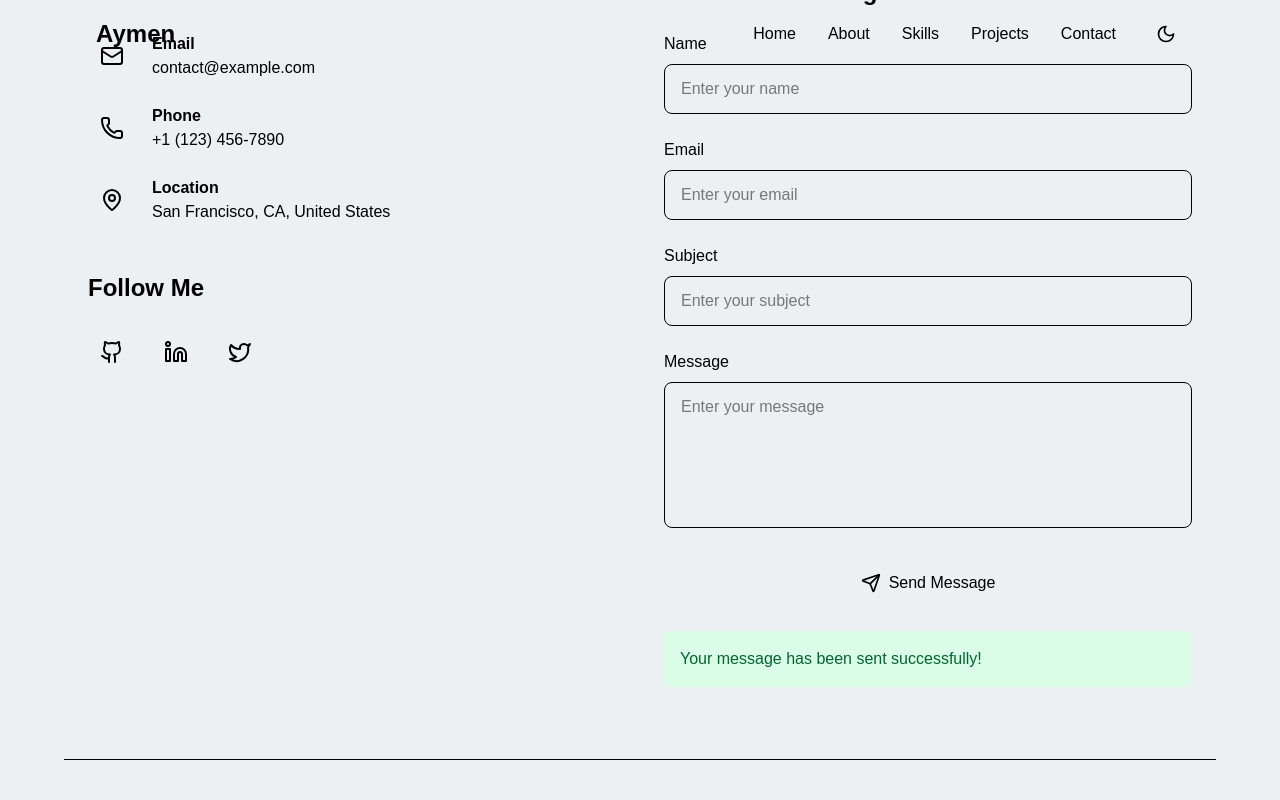
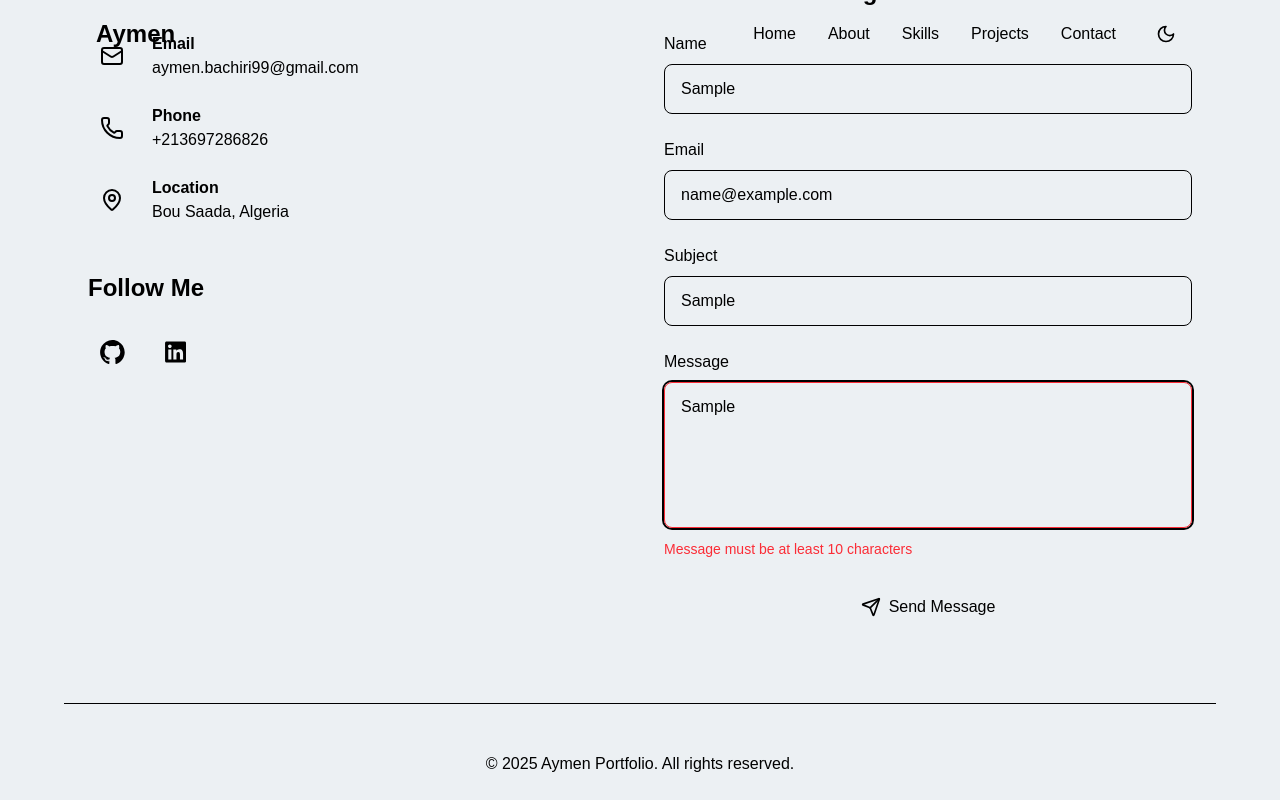
Before and after one commit to Aymenbachiri/portfolio2025, a Next.js app: page / in a window 1280 px wide. Both pictures are taken after typing "Sample", "name@example.com", "Sample", "Sample" into the empty fields and a click on the button "Send Message". Shown: the part 3186-3986 px from the top of the page. Built offline with nearby package versions, Linux system fonts and the light colour scheme.

Commit message:
add mailersend

```diff
--- /dev/null
+++ b/src/app/api/contact/route.ts
@@ -0,0 +1,59 @@
+import { type NextRequest, NextResponse } from "next/server";
+import { MailerSend, EmailParams, Sender, Recipient } from "mailersend";
+import { contactFormSchema } from "@/lib/schema/schema";
+
+export async function POST(request: NextRequest) {
+  try {
+    const body = await request.json();
+
+    const result = contactFormSchema.safeParse(body);
+    if (!result.success) {
+      return NextResponse.json(
+        { error: "Invalid form data", details: result.error.format() },
+        { status: 400 },
+      );
+    }
+
+    const { name, email, subject, message } = result.data;
+
+    const mailerSend = new MailerSend({
+      apiKey: process.env.MAILERSEND_API_KEY || "",
+    });
+
+    const sentFrom = new Sender(
+      "noreply@yourdomain.com",
+      "Portfolio Contact Form",
+    );
+    const recipients = [
+      new Recipient("aymen.bachiri99@gmail.com", "Aymen Bachiri"),
+    ];
+
+    const emailParams = new EmailParams()
+      .setFrom(sentFrom)
+      .setTo(recipients)
+      .setSubject(`Portfolio Contact: ${subject}`).setHtml(`
+        <h2>New contact form submission</h2>
+        <p><strong>Name:</strong> ${name}</p>
+        <p><strong>Email:</strong> ${email}</p>
+        <p><strong>Subject:</strong> ${subject}</p>
+        <p><strong>Message:</strong><br>${message.replace(/\n/g, "<br>")}</p>
+      `).setText(`
+        New contact form submission
+
+        Name: ${name}
+        Email: ${email}
+        Subject: ${subject}
+        Message: ${message}
+      `);
+
+    await mailerSend.email.send(emailParams);
+
+    return NextResponse.json({ success: true });
+  } catch (error) {
+    console.error("Error sending email:", error);
+    return NextResponse.json(
+      { error: `Failed to send email ${error}` },
+      { status: 500 },
+    );
+  }
+}
--- a/src/components/contact.tsx
+++ b/src/components/contact.tsx
@@ -1,46 +1,56 @@
 "use client";
 
-import { type JSX, useState } from "react";
+import { type JSX } from "react";
 import { motion } from "framer-motion";
-import { Mail, Phone, MapPin, Send } from "lucide-react";
+import { Mail, Phone, MapPin, Send, Loader2 } from "lucide-react";
+import { GithubIcon } from "@/lib/icons/gitub-icon";
+import { LinkedInIcon } from "@/lib/icons/linkedin-icon";
+import { useForm } from "react-hook-form";
+import { contactFormSchema, type ContactFormValues } from "@/lib/schema/schema";
+import { zodResolver } from "@hookform/resolvers/zod";
+import { toast } from "sonner";
 
 export function Contact(): JSX.Element {
-  const [formData, setFormData] = useState({
-    name: "",
-    email: "",
-    subject: "",
-    message: "",
+  const {
+    register,
+    handleSubmit,
+    reset,
+    formState: { errors, isSubmitting },
+  } = useForm<ContactFormValues>({
+    resolver: zodResolver(contactFormSchema),
+    defaultValues: {
+      name: "",
+      email: "",
+      subject: "",
+      message: "",
+    },
   });
 
-  const [isSubmitting, setIsSubmitting] = useState(false);
-  const [submitStatus, setSubmitStatus] = useState<null | "success" | "error">(
-    null,
-  );
+  const onSubmit = async (data: ContactFormValues) => {
+    return toast.promise(
+      async () => {
+        const response = await fetch("/api/contact", {
+          method: "POST",
+          headers: {
+            "Content-Type": "application/json",
+          },
+          body: JSON.stringify(data),
+        });
 
-  const handleChange = (
-    e: React.ChangeEvent<HTMLInputElement | HTMLTextAreaElement>,
-  ) => {
-    const { name, value } = e.target;
-    setFormData((prev) => ({ ...prev, [name]: value }));
-  };
+        if (!response.ok) {
+          const errorData = await response.json();
+          throw new Error(errorData.error || "Failed to send message");
+        }
 
-  const handleSubmit = async (e: React.FormEvent) => {
-    e.preventDefault();
-    setIsSubmitting(true);
-
-    // Simulate form submission
-    try {
-      await new Promise((resolve) => setTimeout(resolve, 1500));
-      setSubmitStatus("success");
-      setFormData({ name: "", email: "", subject: "", message: "" });
-    } catch (error) {
-      console.error(error);
-      setSubmitStatus("error");
-    } finally {
-      setIsSubmitting(false);
-      // Reset status after 5 seconds
-      setTimeout(() => setSubmitStatus(null), 5000);
-    }
+        reset();
+        return await response.json();
+      },
+      {
+        loading: "Sending your message...",
+        success: "Message sent successfully!",
+        error: (err) => `Error: ${err.message}`,
+      },
+    );
   };
 
   return (
@@ -56,7 +66,6 @@ export function Contact(): JSX.Element {
           <h2 className="mb-4 text-3xl font-bold md:text-4xl">Get In Touch</h2>
           <div className="mx-auto h-1 w-20 bg-gray-500" />
         </motion.div>
-
         <div className="grid gap-12 md:grid-cols-2">
           <motion.div
             initial={{ opacity: 0, x: -50 }}
@@ -65,7 +74,6 @@ export function Contact(): JSX.Element {
             viewport={{ once: true }}
           >
             <h3 className="mb-6 text-2xl font-bold">Contact Information</h3>
-
             <div className="space-y-6">
               <div className="flex items-start">
                 <div className="bg-primary/10 mr-4 rounded-full p-3">
@@ -74,14 +82,13 @@ export function Contact(): JSX.Element {
                 <div>
                   <h4 className="font-bold">Email</h4>
                   <a
-                    href="mailto:contact@example.com"
+                    href="mailto:aymen.bachiri99@gmail.com"
                     className="text-muted-foreground hover:text-primary"
                   >
-                    contact@example.com
+                    aymen.bachiri99@gmail.com
                   </a>
                 </div>
               </div>
-
               <div className="flex items-start">
                 <div className="bg-primary/10 mr-4 rounded-full p-3">
                   <Phone className="text-primary h-6 w-6" />
@@ -89,97 +96,47 @@ export function Contact(): JSX.Element {
                 <div>
                   <h4 className="font-bold">Phone</h4>
                   <a
-                    href="tel:+11234567890"
+                    href="tel:+213697286826"
                     className="text-muted-foreground hover:text-primary"
                   >
-                    +1 (123) 456-7890
+                    +213697286826
                   </a>
                 </div>
               </div>
-
               <div className="flex items-start">
                 <div className="bg-primary/10 mr-4 rounded-full p-3">
                   <MapPin className="text-primary h-6 w-6" />
                 </div>
                 <div>
                   <h4 className="font-bold">Location</h4>
-                  <p className="text-muted-foreground">
-                    San Francisco, CA, United States
-                  </p>
+                  <p className="text-muted-foreground">Bou Saada, Algeria</p>
                 </div>
               </div>
             </div>
-
             <div className="mt-12">
               <h3 className="mb-6 text-2xl font-bold">Follow Me</h3>
               <div className="flex space-x-4">
                 <a
-                  href="#"
-                  className="bg-secondary hover:bg-primary hover:text-primary-foreground rounded-full p-3 transition-colors"
+                  href="https://github.com/Aymenbachiri?tab=repositories"
+                  target="_blank"
+                  rel="noreferrer"
+                  className="bg-secondary hover:bg-primary hover:text-primary-foreground rounded-full p-3 text-2xl transition-colors"
                   aria-label="GitHub"
                 >
-                  <svg
-                    xmlns="http://www.w3.org/2000/svg"
-                    width="24"
-                    height="24"
-                    viewBox="0 0 24 24"
-                    fill="none"
-                    stroke="currentColor"
-                    strokeWidth="2"
-                    strokeLinecap="round"
-                    strokeLinejoin="round"
-                    className="lucide lucide-github"
-                  >
-                    <path d="M15 22v-4a4.8 4.8 0 0 0-1-3.5c3 0 6-2 6-5.5.08-1.25-.27-2.48-1-3.5.28-1.15.28-2.35 0-3.5 0 0-1 0-3 1.5-2.64-.5-5.36-.5-8 0C6 2 5 2 5 2c-.3 1.15-.3 2.35 0 3.5A5.403 5.403 0 0 0 4 9c0 3.5 3 5.5 6 5.5-.39.49-.68 1.05-.85 1.65-.17.6-.22 1.23-.15 1.85v4"></path>
-                    <path d="M9 18c-4.51 2-5-2-7-2"></path>
-                  </svg>
+                  <GithubIcon />
                 </a>
                 <a
-                  href="#"
-                  className="bg-secondary hover:bg-primary hover:text-primary-foreground rounded-full p-3 transition-colors"
+                  target="_blank"
+                  rel="noreferrer"
+                  href="https://www.linkedin.com/in/aymen-bachiri-9442b5287"
+                  className="bg-secondary hover:bg-primary hover:text-primary-foreground rounded-full p-3 text-2xl transition-colors"
                   aria-label="LinkedIn"
                 >
-                  <svg
-                    xmlns="http://www.w3.org/2000/svg"
-                    width="24"
-                    height="24"
-                    viewBox="0 0 24 24"
-                    fill="none"
-                    stroke="currentColor"
-                    strokeWidth="2"
-                    strokeLinecap="round"
-                    strokeLinejoin="round"
-                    className="lucide lucide-linkedin"
-                  >
-                    <path d="M16 8a6 6 0 0 1 6 6v7h-4v-7a2 2 0 0 0-2-2 2 2 0 0 0-2 2v7h-4v-7a6 6 0 0 1 6-6z"></path>
-                    <rect width="4" height="12" x="2" y="9"></rect>
-                    <circle cx="4" cy="4" r="2"></circle>
-                  </svg>
-                </a>
-                <a
-                  href="#"
-                  className="bg-secondary hover:bg-primary hover:text-primary-foreground rounded-full p-3 transition-colors"
-                  aria-label="Twitter"
-                >
-                  <svg
-                    xmlns="http://www.w3.org/2000/svg"
-                    width="24"
-                    height="24"
-                    viewBox="0 0 24 24"
-                    fill="none"
-                    stroke="currentColor"
-                    strokeWidth="2"
-                    strokeLinecap="round"
-                    strokeLinejoin="round"
-                    className="lucide lucide-twitter"
-                  >
-                    <path d="M22 4s-.7 2.1-2 3.4c1.6 10-9.4 17.3-18 11.6 2.2.1 4.4-.6 6-2C3 15.5.5 9.6 3 5c2.2 2.6 5.6 4.1 9 4-.9-4.2 4-6.6 7-3.8 1.1 0 3-1.2 3-1.2z"></path>
-                  </svg>
+                  <LinkedInIcon />
                 </a>
               </div>
             </div>
           </motion.div>
-
           <motion.div
             initial={{ opacity: 0, x: 50 }}
             whileInView={{ opacity: 1, x: 0 }}
@@ -187,8 +144,7 @@ export function Contact(): JSX.Element {
             viewport={{ once: true }}
           >
             <h3 className="mb-6 text-2xl font-bold">Send Me a Message</h3>
-
-            <form onSubmit={handleSubmit} className="space-y-6">
+            <form onSubmit={handleSubmit(onSubmit)} className="space-y-6">
               <div>
                 <label htmlFor="name" className="mb-2 block font-medium">
                   Name
@@ -196,13 +152,17 @@ export function Contact(): JSX.Element {
                 <input
                   type="text"
                   id="name"
-                  name="name"
-                  value={formData.name}
-                  onChange={handleChange}
-                  required
                   placeholder="Enter your name"
-                  className="border-border focus:ring-primary w-full rounded-lg border px-4 py-3 focus:ring-2 focus:outline-none"
+                  className={`border-border focus:ring-primary w-full rounded-lg border px-4 py-3 focus:ring-2 focus:outline-none ${
+                    errors.name ? "border-red-500" : ""
+                  }`}
+                  {...register("name")}
                 />
+                {errors.name && (
+                  <p className="mt-1 text-sm text-red-500">
+                    {errors.name.message}
+                  </p>
+                )}
               </div>
 
               <div>
@@ -212,15 +172,18 @@ export function Contact(): JSX.Element {
                 <input
                   type="email"
                   id="email"
-                  name="email"
-                  value={formData.email}
-                  onChange={handleChange}
-                  required
                   placeholder="Enter your email"
-                  className="border-border focus:ring-primary w-full rounded-lg border px-4 py-3 focus:ring-2 focus:outline-none"
+                  className={`border-border focus:ring-primary w-full rounded-lg border px-4 py-3 focus:ring-2 focus:outline-none ${
+                    errors.email ? "border-red-500" : ""
+                  }`}
+                  {...register("email")}
                 />
+                {errors.email && (
+                  <p className="mt-1 text-sm text-red-500">
+                    {errors.email.message}
+                  </p>
+                )}
               </div>
-
               <div>
                 <label htmlFor="subject" className="mb-2 block font-medium">
                   Subject
@@ -228,57 +191,49 @@ export function Contact(): JSX.Element {
                 <input
                   type="text"
                   id="subject"
-                  name="subject"
-                  value={formData.subject}
-                  onChange={handleChange}
-                  required
                   placeholder="Enter your subject"
-                  className="border-border focus:ring-primary w-full rounded-lg border px-4 py-3 focus:ring-2 focus:outline-none"
+                  className={`border-border focus:ring-primary w-full rounded-lg border px-4 py-3 focus:ring-2 focus:outline-none ${
+                    errors.subject ? "border-red-500" : ""
+                  }`}
+                  {...register("subject")}
                 />
+                {errors.subject && (
+                  <p className="mt-1 text-sm text-red-500">
+                    {errors.subject.message}
+                  </p>
+                )}
               </div>
-
               <div>
                 <label htmlFor="message" className="mb-2 block font-medium">
                   Message
                 </label>
                 <textarea
                   id="message"
-                  name="message"
-                  value={formData.message}
-                  onChange={handleChange}
-                  required
                   placeholder="Enter your message"
                   rows={5}
-                  className="border-border focus:ring-primary w-full resize-none rounded-lg border px-4 py-3 focus:ring-2 focus:outline-none"
+                  className={`border-border focus:ring-primary w-full resize-none rounded-lg border px-4 py-3 focus:ring-2 focus:outline-none ${
+                    errors.message ? "border-red-500" : ""
+                  }`}
+                  {...register("message")}
                 />
+                {errors.message && (
+                  <p className="mt-1 text-sm text-red-500">
+                    {errors.message.message}
+                  </p>
+                )}
               </div>
-
               <button
                 type="submit"
                 disabled={isSubmitting}
-                className="bg-primary text-primary-foreground hover:bg-primary/90 flex w-full items-center justify-center rounded-md px-8 py-3 transition-colors disabled:opacity-70"
+                className="text-primary-foreground hover:bg-primary/90 flex w-full items-center justify-center rounded-md px-8 py-3 transition-colors disabled:opacity-70"
               >
                 {isSubmitting ? (
-                  <span>Sending...</span>
+                  <Loader2 className="mr-2 h-5 w-5 animate-spin" />
                 ) : (
-                  <>
-                    <Send className="mr-2 h-5 w-5" />
-                    <span>Send Message</span>
-                  </>
+                  <Send className="mr-2 h-5 w-5" />
                 )}
+                <span>Send Message</span>
               </button>
-
-              {submitStatus === "success" && (
-                <div className="rounded-md bg-green-100 p-4 text-green-800 dark:bg-green-900 dark:text-green-100">
-                  Your message has been sent successfully!
-                </div>
-              )}
-
-              {submitStatus === "error" && (
-                <div className="rounded-md bg-red-100 p-4 text-red-800 dark:bg-red-900 dark:text-red-100">
-                  There was an error sending your message. Please try again.
-                </div>
-              )}
             </form>
           </motion.div>
         </div>
--- a/src/lib/providers/providers.tsx
+++ b/src/lib/providers/providers.tsx
@@ -1,6 +1,7 @@
 import type { JSX } from "react";
 import { ThemeProvider } from "./theme-provider";
 import { LenisProvider } from "./lenis-provider";
+import { Toaster } from "sonner";
 
 export function Providers({
   children,
@@ -10,6 +11,7 @@ export function Providers({
   return (
     <ThemeProvider>
       <LenisProvider />
+      <Toaster richColors position="top-right" />
       {children}
     </ThemeProvider>
   );
--- /dev/null
+++ b/src/lib/schema/schema.ts
@@ -0,0 +1,10 @@
+import * as z from "zod";
+
+export const contactFormSchema = z.object({
+  name: z.string().min(2, "Name must be at least 2 characters"),
+  email: z.string().email("Please enter a valid email address"),
+  subject: z.string().min(5, "Subject must be at least 5 characters"),
+  message: z.string().min(10, "Message must be at least 10 characters"),
+});
+
+export type ContactFormValues = z.infer<typeof contactFormSchema>;
```
Also changed, not shown: package.json (+6 -1 lines), 1 other file (tests, documents, lock files or other folders).
